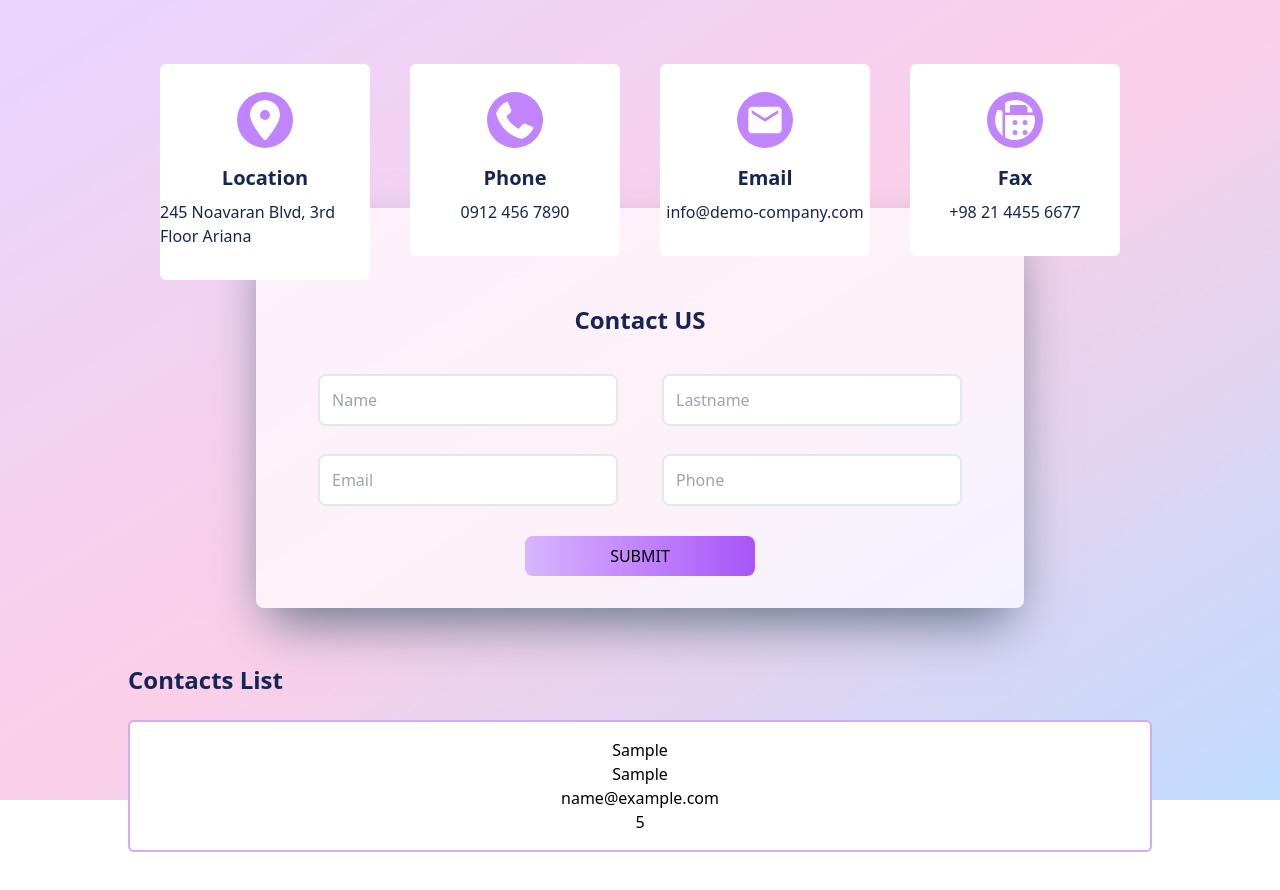
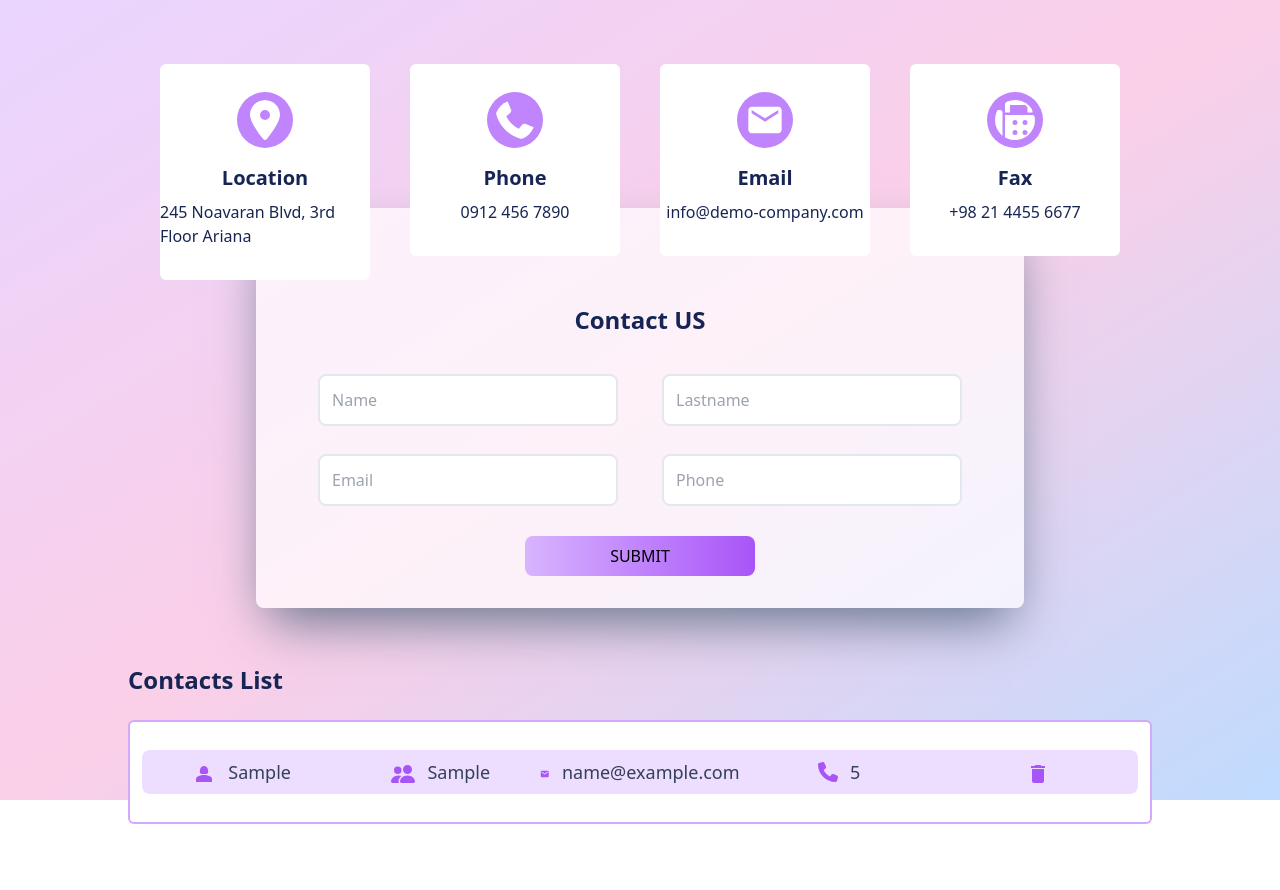
Before and after one commit to Faezeh-adbii/Contact_Info, a React (Vite) app: page / in a window 1280 px wide. Both pictures are taken after typing "Sample", "Sample", "name@example.com", "5" into the empty fields and a click on the button "SUBMIT". Shown: the top 890 px of the page. Built offline with nearby package versions, Linux system fonts and the light colour scheme.

Commit message:
Styling Contacts and adding icons

```diff
--- a/src/Components/ContactItem.jsx
+++ b/src/Components/ContactItem.jsx
@@ -1,14 +1,34 @@
-import React from 'react'
+import React from "react";
+import { MdEmail } from "react-icons/md";
+import { FaPhone } from "react-icons/fa6";
+import { MdDelete } from "react-icons/md";
+import { MdPerson2 } from "react-icons/md";
+import { BsPeopleFill } from "react-icons/bs";
 
-function ContactItem({Forms:{Name , Lastname , Email , Phone}}) {
+function ContactItem({ Forms: { Name, Lastname, Email, Phone } }) {
   return (
-    <div>
-        <p> {Name} </p>
-        <p> {Lastname} </p>
-        <p> {Email} </p>
-        <p> {Phone} </p>
+    <div className="grid grid-cols-5  bg-purple-300/45 py-2 m-3 rounded-lg">
+      <p className="text-lg text-slate-700 flex justify-center">
+        <MdPerson2 className=" mt-1 text-2xl mr-3 text-purple-500 " />
+        {Name}
+      </p>
+      <p className="text-lg text-slate-700 flex justify-center">
+        <BsPeopleFill className=" mt-1 text-2xl  mr-3 text-purple-500 " />
+        {Lastname}
+      </p>
+      <p className="text-lg text-slate-700 flex justify-center ">
+        <MdEmail className="text-2xl mt-1 mr-3 text-purple-500 " />
+        {Email}
+      </p>
+      <p className="text-lg text-slate-700 flex justify-center  ">
+        <FaPhone className="text-xl mt-1 mr-3 text-purple-500 " />
+        {Phone}
+      </p>
+      <p className=" place-items-center">
+        <MdDelete className="text-2xl mt-1 hover:text-red-500 text-purple-500   hover:shadow-[#ab589985_0px_7px_29px_0px] hover:rounded-full " />
+      </p>
     </div>
-  )
+  );
 }
 
-export default ContactItem
+export default ContactItem;
```
